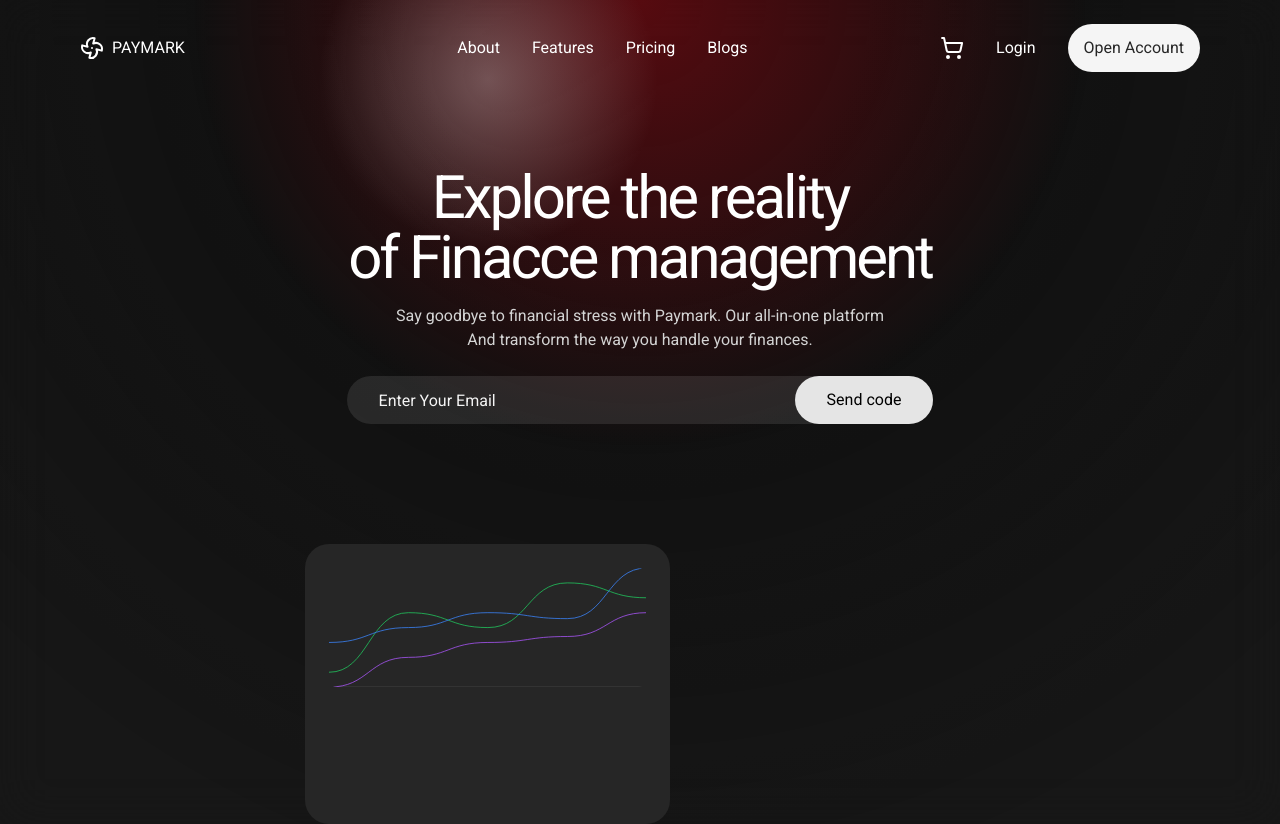
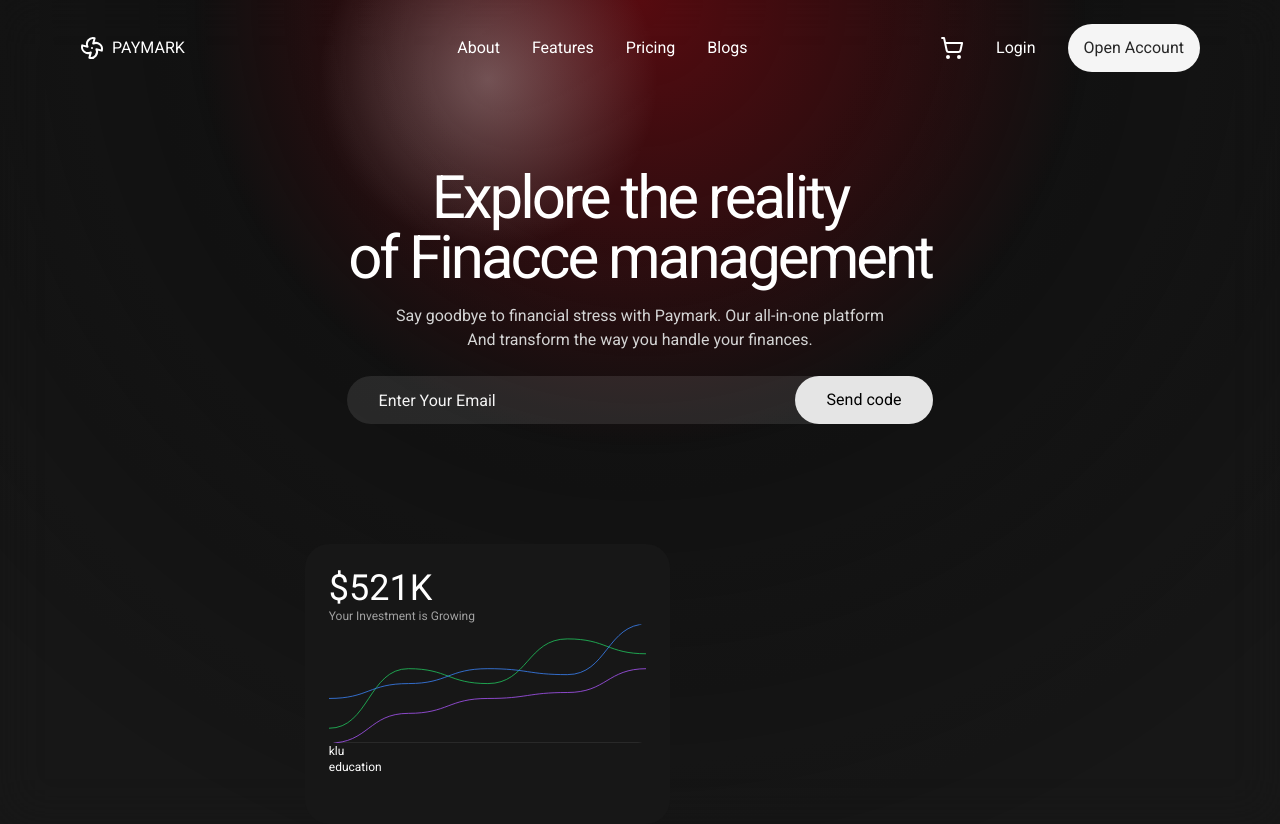
Before and after one commit to prasad-nikam/Heros, a React (Vite) app: page / in a window 1280 px wide. Built offline with nearby package versions, Linux system fonts and the light colour scheme.

Commit message:
Paymark: Work on investment card

```diff
--- a/src/pages/Paymark/sections/Hero/InvestmentCard.tsx
+++ b/src/pages/Paymark/sections/Hero/InvestmentCard.tsx
@@ -7,10 +7,17 @@ const InvestmentCard = () => {
     { label: "Users", color: "#a855f7", points: [5, 15, 20, 22, 30] },
   ];
   return (
-    <div className="h-full w-full rounded-3xl bg-neutral-800 p-6">
-
+    <div className="flex flex-col h-full w-full rounded-3xl bg-neutral-900 p-6">
+        <div className="text-4xl">$521K</div>
+        <div className="text-xs text-neutral-400 ">Your Investment is Growing</div>
 
         <MultiLineChart data={data} height={150} smooth={true} width={400} padding={0}/>
+        <div className="text-xs">
+          <div>
+            <div>klu</div>
+            <div> education</div>
+          </div>
+        </div>
     </div>
   );
 };
```
